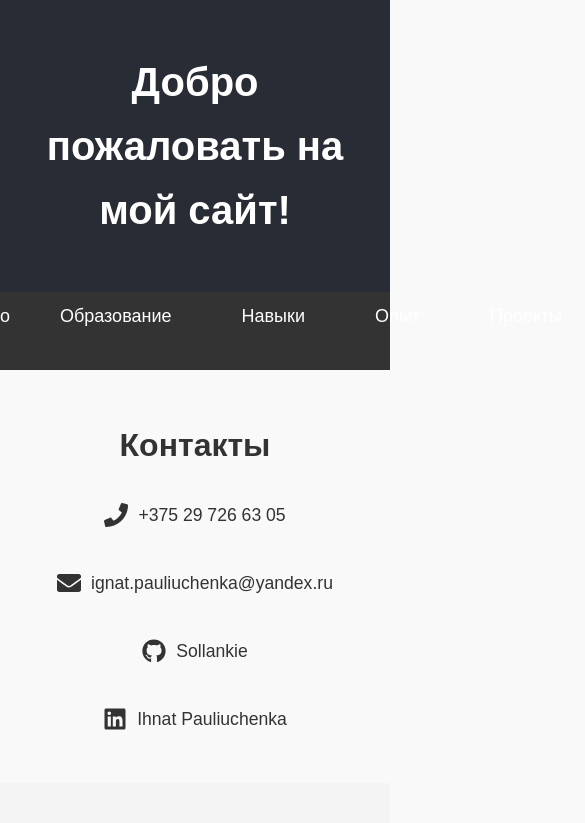
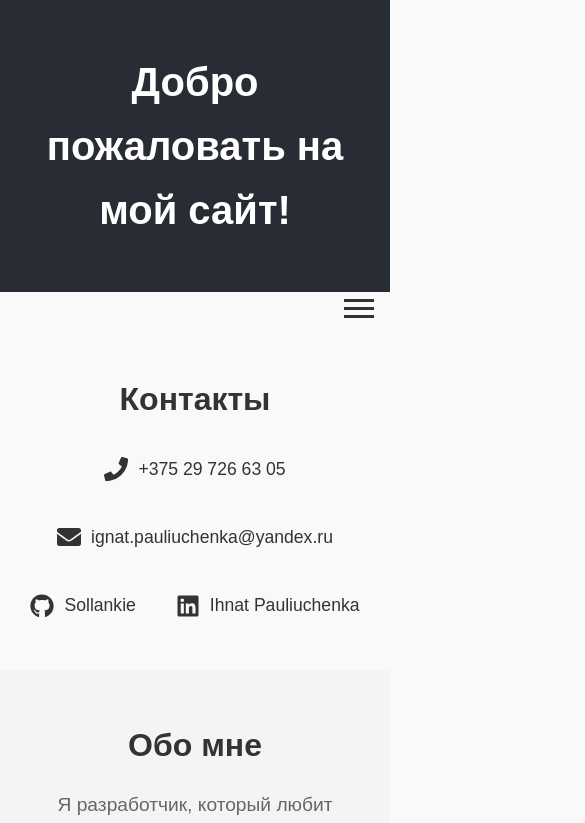
Before and after one commit to sollankie/portfolio-website, a React (Create React App) app: page / in a window 390 px wide. Shown: the top 823 px of the page, 585 px wide, since content can reach past the window. Built offline with nearby package versions, Linux system fonts and the light colour scheme.

Commit message:
Initial commit - burger menu implemented

```diff
--- a/src/components/Navigation.tsx
+++ b/src/components/Navigation.tsx
@@ -1,11 +1,41 @@
-import React from 'react';
+import React, { useState, useEffect } from 'react';
 import { Link } from 'react-scroll';
 import styles from '../styles/Navigation.module.scss';
+import burgerStyles from '../styles/BurgerMenu.module.scss';
 
 const Navigation: React.FC = () => {
+  const [isMenuOpen, setIsMenuOpen] = useState(false);
+  const [isMobile, setIsMobile] = useState(false);
+
+  // Отслеживаем изменение размера окна
+  useEffect(() => {
+    const handleResize = () => {
+      setIsMobile(window.innerWidth <= 768);  // Мобильный экран — меньше 768px
+    };
+
+    window.addEventListener('resize', handleResize);
+    handleResize(); // вызываем сразу, чтобы получить начальное состояние
+
+    return () => window.removeEventListener('resize', handleResize);
+  }, []);
+
+  const toggleMenu = () => {
+    setIsMenuOpen(!isMenuOpen);  // Меняем состояние меню
+  };
+
   return (
     <nav className={styles.nav}>
-      <ul>
+      {isMobile && (
+        // Бургер-меню для мобильных экранов
+        <div className={burgerStyles.burger} onClick={toggleMenu}>
+          <div className={isMenuOpen ? burgerStyles.burgerIconOpen : burgerStyles.burgerIcon}></div>
+          <div className={isMenuOpen ? burgerStyles.burgerIconOpen : burgerStyles.burgerIcon}></div>
+          <div className={isMenuOpen ? burgerStyles.burgerIconOpen : burgerStyles.burgerIcon}></div>
+        </div>
+      )}
+
+      {/* Если экран мобильный, показываем скрытое меню, иначе обычное горизонтальное меню */}
+      <ul className={`${styles.list} ${isMenuOpen && isMobile ? styles.showMenu : ''}`}>
         <li>
           <Link to="contacts" smooth={true} duration={500} className={styles.link}>Контакты</Link>
         </li>
--- /dev/null
+++ b/src/styles/BurgerMenu.module.scss
@@ -0,0 +1,40 @@
+.burger {
+    display: none;
+    cursor: pointer;
+    flex-direction: column;
+    gap: 5px;
+    position: absolute;
+    right: 1rem;
+    z-index: 999;
+  }
+
+  .burgerIcon, .burgerIconOpen {
+    width: 30px;
+    height: 3px;
+    background-color: #333;
+    transition: 0.3s ease;
+  }
+
+  /* Стили для крестика */
+  .burgerIconOpen:nth-child(1) {
+    transform: rotate(45deg);
+    position: relative;
+    top: 6px;
+  }
+
+  .burgerIconOpen:nth-child(2) {
+    opacity: 0;
+  }
+
+  .burgerIconOpen:nth-child(3) {
+    transform: rotate(-45deg);
+    position: relative;
+    top: -6px;
+  }
+
+  /* Адаптивность для мобильных устройств */
+  @media (max-width: 768px) {
+    .burger {
+      display: flex; /* Показываем бургер-меню на мобильных устройствах */
+    }
+  }
--- a/src/styles/GlobalStyles.scss
+++ b/src/styles/GlobalStyles.scss
@@ -2,6 +2,12 @@
   margin: 0;
   padding: 0;
   box-sizing: border-box;
+}
+
+html, body {
+  width: 100%;
+  height: 100%;
+  overflow-x: hidden; /* предотвращает горизонтальную прокрутку */
 }
 
 body {
@@ -32,7 +38,9 @@
   opacity: 0.8;
 }
 
+/* Контейнер, который ограничивает максимальную ширину контента */
 .container {
+  width: 100%;
   max-width: 1200px;
   margin: 0 auto;
   padding: 0 1rem;
@@ -41,3 +49,31 @@
 .text-center {
   text-align: center;
 }
+
+.title {
+  font-size: 32px;
+  text-align: center;
+}
+
+/* Адаптивность для разных экранов */
+@media (max-width: 1024px) {
+  .container {
+    padding: 0 20px;
+  }
+
+  .title {
+    font-size: 28px;
+  }
+}
+
+@media (max-width: 768px) {
+  .title {
+    font-size: 24px;
+  }
+}
+
+@media (max-width: 480px) {
+  .title {
+    font-size: 20px;
+  }
+}
--- a/src/styles/Navigation.module.scss
+++ b/src/styles/Navigation.module.scss
@@ -1,32 +1,51 @@
+/* Основной контейнер навигации */
 .nav {
   display: flex;
   justify-content: center;
-  background-color: #333;
-  padding: 10px 0;
+  align-items: center;
+  padding: 1rem;
+  position: relative;
+  width: 100%;
 }
 
-ul {
+/* Список навигации */
+.list {
   display: flex;
   list-style: none;
-  margin: 0;
-  padding: 0;
+  padding-left: 0;
+  justify-content: center; /* По центру на больших экранах */
 }
 
-li {
-  margin: 0 15px;
+.list li {
+  margin: 0 1rem;
 }
 
 .link {
-  cursor: pointer;
   text-decoration: none;
-  color: white;
-  font-size: 18px;
-  padding: 10px 20px;
-  border-radius: 5px;
-  transition: background-color 0.3s, transform 0.3s;
+  color: #333;
+  transition: color 0.3s;
 }
 
 .link:hover {
-  background-color: #007bff;
-  transform: scale(1.1);
+  color: #007BFF; /* Подсветка при наведении */
+  cursor: pointer;
 }
+
+/* Для мобильных устройств скрываем меню */
+@media (max-width: 768px) {
+  .list {
+    display: none; /* Скрываем список по умолчанию */
+    flex-direction: column;
+    text-align: center;
+    width: 100%;
+    background-color: #fff;
+    position: absolute;
+    top: 60px; /* Отступ от верхней части экрана */
+    left: 0;
+    z-index: 1000; /* Чтобы меню было сверху */
+  }
+
+  .showMenu {
+    display: block; /* Показываем меню, если оно открыто */
+  }
+}
```
Lines whose indentation alone changed are shown as unchanged.
